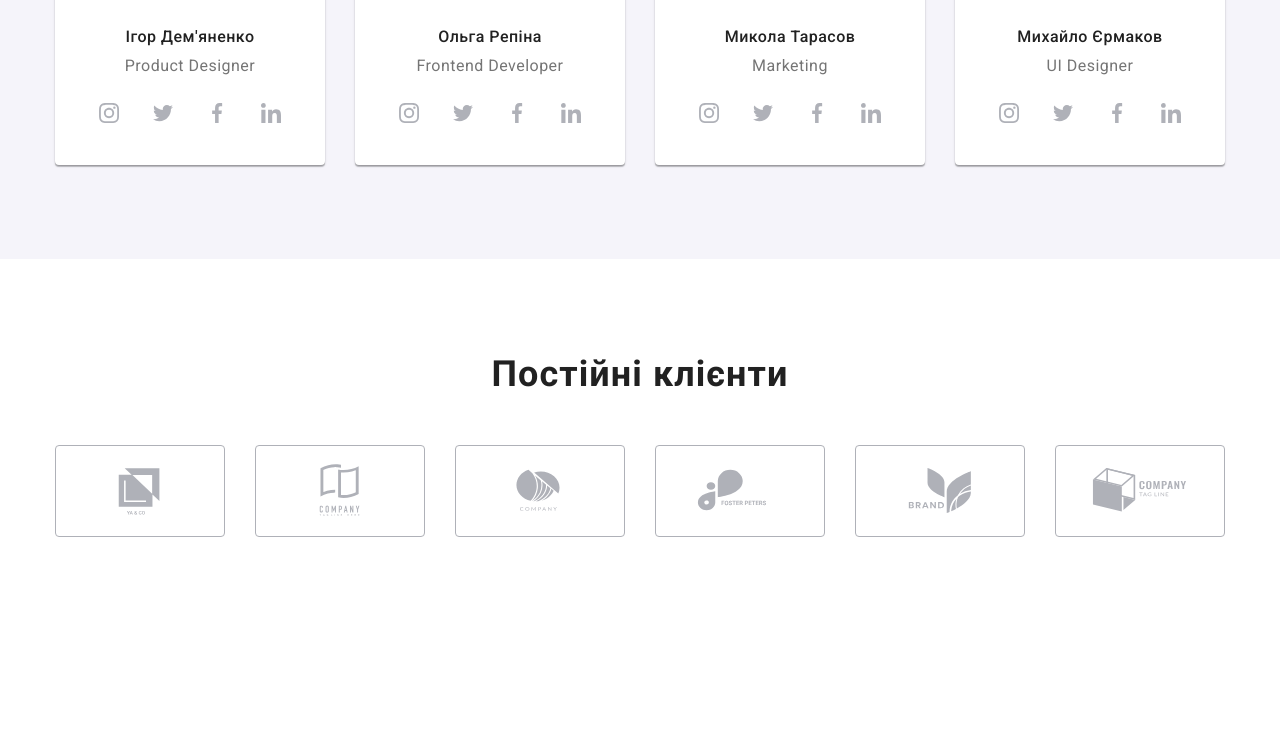
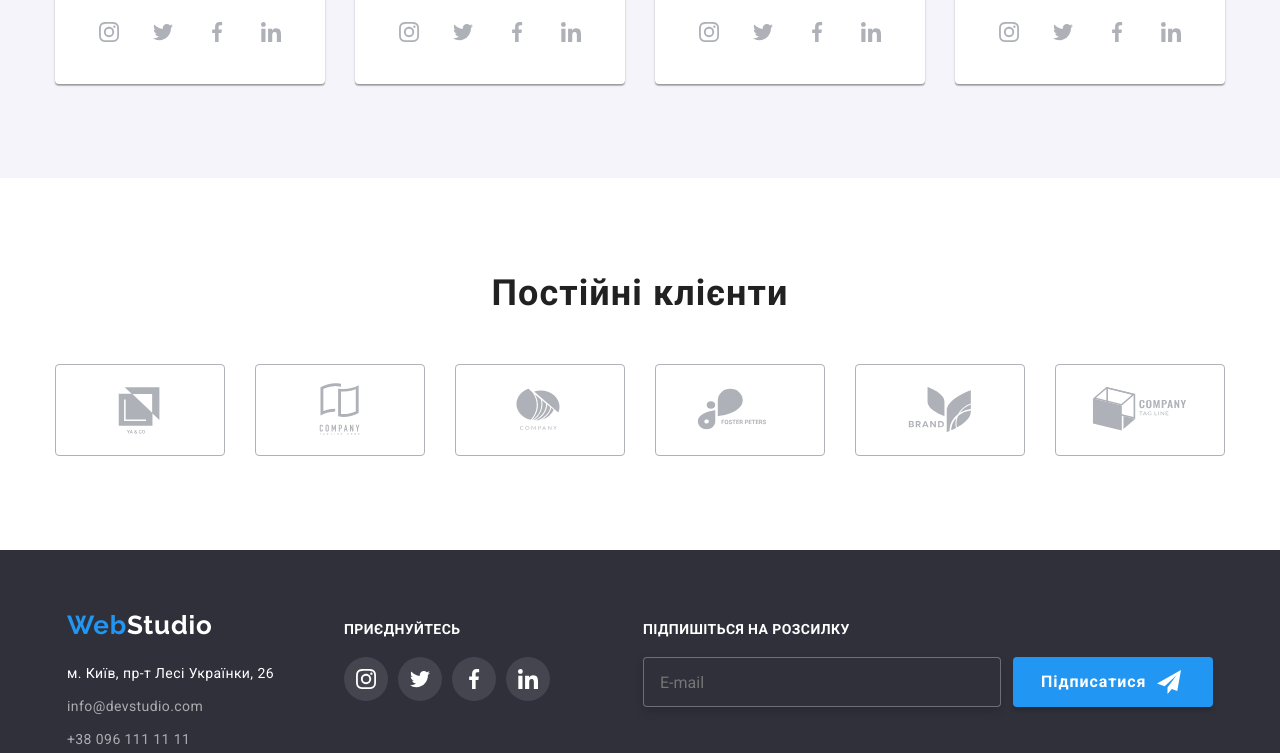
Before and after one commit to Sergey-Naumenko/goit-markup-hw-08, a plain HTML site: page index.html in a window 1280 px wide. Shown: the part 2047-2800 px from the top of the page. Before the commit the page ends 2678 px from the top, so only its background shows below. Drawn offline with nearby package versions, Linux system fonts and the light colour scheme.

Commit message:
add adaptive footer

```diff
--- a/index.html
+++ b/index.html
@@ -27,7 +27,7 @@
 	</head>
 	<body class="body">
 		<!-- Header-->
-		<header class="header">
+		<!-- <header class="header">
 			<div class="container header__container">
 				<a class="logo header__logo link" href="./index.html">
 					<span class="logo__text">Web</span>
@@ -61,7 +61,7 @@
 					</li>
 				</ul>
 			</div>
-		</header>
+		</header> -->
 		<main class="main">
 			<!--Hero-->
 			<section class="hero">
@@ -374,7 +374,7 @@
 			</section>
 		</main>
 		<!--Footer-->
-		<!-- <footer class="footer">
+		<footer class="footer">
 			<div class="container footer__container">
 				<div class="footer-contacts">
 					<a class="logo-footer link" href="./index.html">
@@ -474,7 +474,7 @@
 					</form>
 				</div>
 			</div>
-		</footer> -->
+		</footer>
 
 		<!-- modal window  -->
 		<div class="backdrop is-hidden" data-modal>
--- a/scss/components/_address.scss
+++ b/scss/components/_address.scss
@@ -1,6 +1,24 @@
 .address__item {
-    margin-bottom: 9px;
-    margin-right: 70px;
+margin-bottom: 8px;
+
+    @media screen and (min-width:1200px) {
+        margin-bottom: 9px;
+
+    }
+}
+
+.address__list {
+
+        justify-content: center;
+        text-align: center;
+        margin-bottom: 60px;
+
+
+    @media screen and (min-width:1200px) {
+        text-align: left;
+        margin-bottom: 0;
+
+    }
 }
 
 .address__map {
--- a/scss/components/_battons.scss
+++ b/scss/components/_battons.scss
@@ -87,7 +87,8 @@
     text-align: center;
     letter-spacing: 0.06em;
     gap: 10px;
-    margin-left: 12px;
+    margin-top: 20px;
+
 
     font-weight: 700;
     font-size: 16px;
@@ -105,6 +106,21 @@
     border: none;
 
     cursor: pointer;
+
+    @media screen and (min-width:768px) {
+        display: flex;
+        margin-left: auto;
+        margin-right: auto;
+        margin-top: 20px;
+    }
+
+    @media screen and (min-width:1200px) {
+        margin-left: 12px;
+        margin-top: 0;
+
+    }
+
+
 
     &:hover,
     &:focus {
--- a/scss/components/_logo.scss
+++ b/scss/components/_logo.scss
@@ -21,11 +21,19 @@
 .logo-footer {
     font-family: var(--secondary-font);
     font-weight: 700;
-    font-size: 26px;
-    line-height: calc(31 / 26);
+    font-size: 24px;
+    line-height: calc(28 / 24);
     letter-spacing: 0.03em;
     display: flex;
     margin-bottom: 20px;
+    justify-content: center;
+
+
+        @media screen and (min-width:1200px) {
+                font-size: 26px;
+                line-height: calc(31 / 26);
+                justify-content: start;
+        }
 
     &__text--white {
             color: var(--logo-withe-cl);
@@ -34,4 +42,6 @@
         &__text--accent {
             color: var(--accent-txt-cl);
         }
+
+
 }
--- a/scss/components/_subscrib-form.scss
+++ b/scss/components/_subscrib-form.scss
@@ -1,13 +1,38 @@
 .footer-subscrib {
-    margin-left: 93px;
-    display: inline;
+
+    @media screen and (min-width:1200px) {
+       margin-left: 93px;
+
+    }
 
 }
 
+.footer-form {
+
+    @media screen and (min-width:1200px) {
+    display: flex;
+
+    }
+
+}
+
+
 .footer-form__input {
+
+    width: 100%;
+    height: 50px;
+    padding: 15px 16px;
+    justify-content: center;
+
+    @media screen and (min-width:768px) {
+        width: 450px;
+    }
+
+    @media screen and (min-width:1200px) {
     width: 358px;
     height: 50px;
-    padding: 15px 16px;
+
+    }
 
     border: 1px solid rgba(255, 255, 255, 0.3);
     filter: drop-shadow(0px 4px 4px rgba(0, 0, 0, 0.15));
--- a/scss/layout/_footer.scss
+++ b/scss/layout/_footer.scss
@@ -2,12 +2,37 @@
     background-color: var(--bg-cl-dark);
     padding-top: 60px;
     padding-bottom: 60px;
+    text-align: center;
 
 
 &__container {
-    display: flex;
-    align-items: baseline;
 
+
+    @media screen and (min-width: 768px) {
+        display: flex;
+        flex-wrap: wrap;
+        justify-content: center;
+    }
+
+    @media screen and (min-width: 1200px) {
+
+        align-items: baseline;
+    }
+
+
+}
+
+.footer-social {
+    margin-bottom: 60px;
+
+    @media screen and (min-width:768px) {
+        margin-left: 165px;
+    }
+
+        @media screen and (min-width:1200px) {
+            margin-bottom: 0;
+            margin-left: 70px;
+        }
 }
 
 &__title {
@@ -21,4 +46,8 @@
     margin-bottom: 20px;
 }
 
+@media screen and (min-width:1200px) {
+    text-align: left;
 }
+
+}
```
Also changed, not shown: css/main.css, css/main.min.css, 2 other files.
